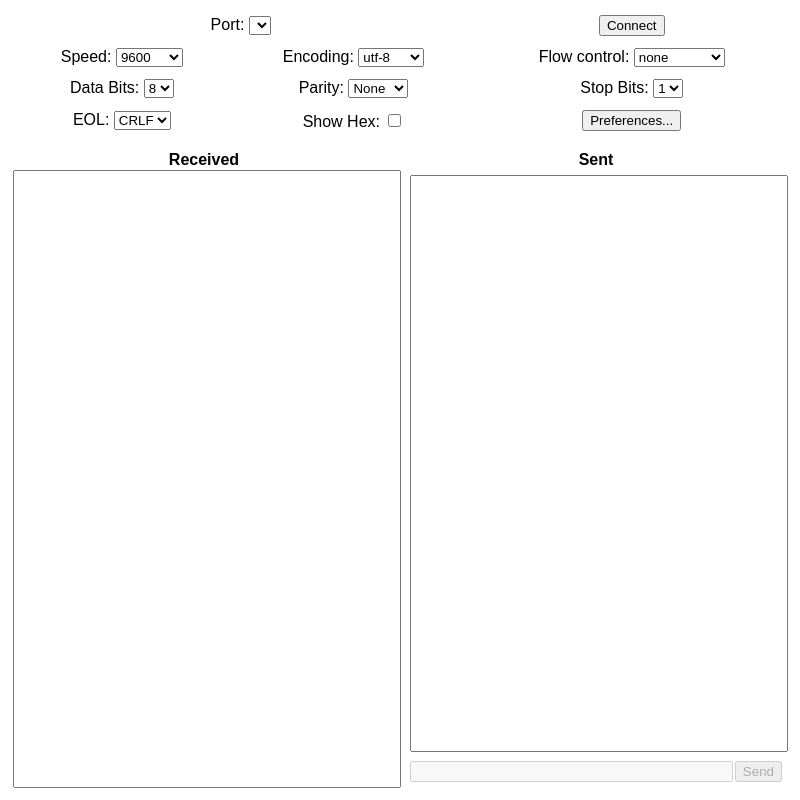
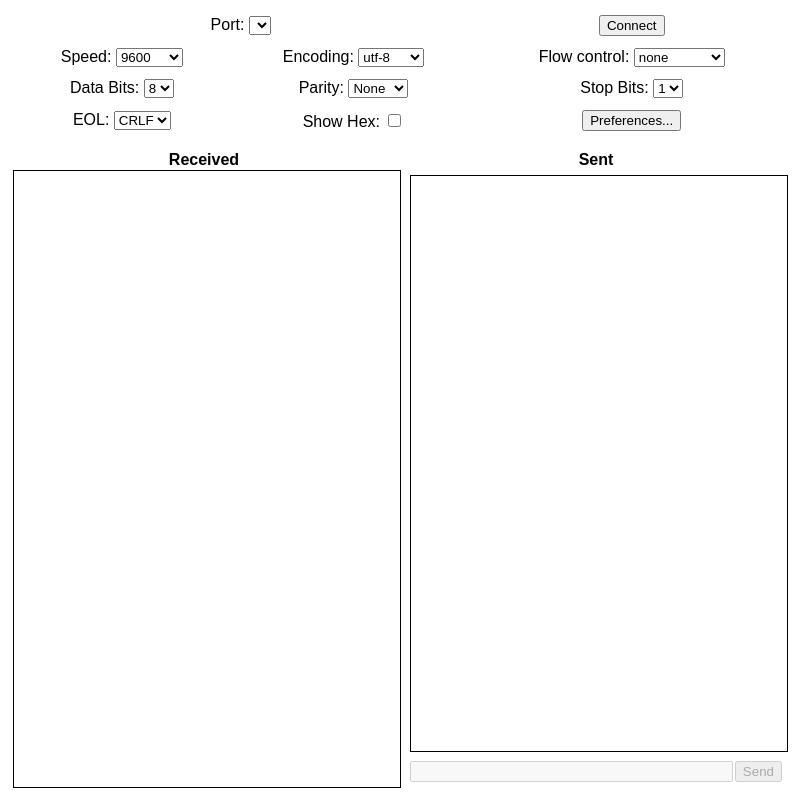
Before and after one commit to thirstyice/COMunicate, an Electron app: page public/index.html in a window 800 px wide. Drawn offline with Linux system fonts and the light colour scheme; no server answers.

Commit message:
Improve styling

```diff
--- a/public/css/main.css
+++ b/public/css/main.css
@@ -11,8 +11,6 @@ body {
 	padding: 1px; /* This keeps elements from putting their margins outside of body */
 }
 @media (prefers-color-scheme: dark) {
-	html {background-color: #333}
-	input {background-color: #000}
 }
 @media (prefers-color-scheme: light) {
 }
@@ -59,4 +57,8 @@ td#sendButton {
 	resize: none;
 	width: 100%;
 	height: 100%;
+	color: initial;
+	background-color: initial;
+	border-color: initial;
+	cursor: text;
 }
--- a/public/index.html
+++ b/public/index.html
@@ -92,16 +92,14 @@
 								</tr>
 								<tr>
 									<td id="received">
-										<textarea class="textbox" readonly>
-										</textarea>
+										<textarea class="textbox" disabled></textarea>
 									</td>
 									<td>
 										<table>
 											<tbody>
 												<tr>
 													<td colspan="2" id="sent">
-														<textarea class="textbox" readonly>
-														</textarea>
+														<textarea class="textbox" disabled></textarea>
 													</td>
 												</tr>
 												<tr>
```
